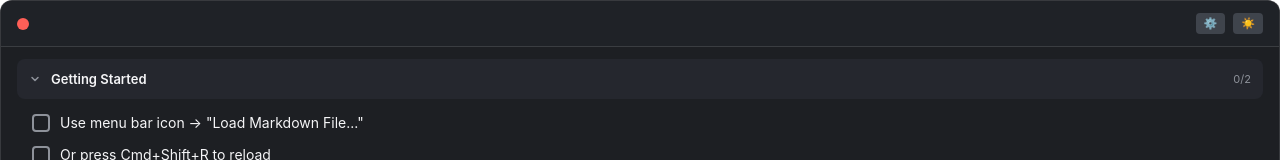
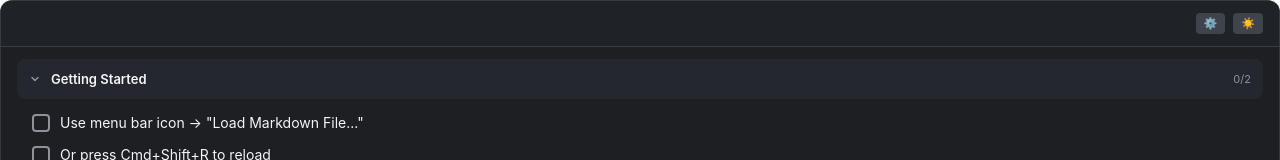
Before and after one commit to scdozier/stepsheet, a React app: page / in a window 1280 px wide. Shown: the top 160 px of the page. Built offline with nearby package versions, Linux system fonts and the light colour scheme.

Commit message:
Remove custom close button (use native macOS traffic lights only)

```diff
--- a/src/App.tsx
+++ b/src/App.tsx
@@ -493,34 +493,8 @@ const App: React.FC = () => {
           transition: 'background-color 0.3s, border-color 0.3s',
         }}
       >
-        {/* Left side: Close button */}
-        <div style={{ display: 'flex', alignItems: 'center', gap: '10px', overflow: 'hidden', flex: 1 }}>
-          {/* Close button (red traffic light) */}
-          <button
-            onClick={() => window.electronAPI.closeWindow()}
-            style={{
-              // @ts-expect-error - WebkitAppRegion is a valid CSS property for Electron
-              WebkitAppRegion: 'no-drag',
-              width: '12px',
-              height: '12px',
-              borderRadius: '50%',
-              backgroundColor: '#ff5f57',
-              border: 'none',
-              cursor: 'pointer',
-              padding: 0,
-              flexShrink: 0,
-              transition: 'background-color 0.15s',
-            }}
-            onMouseEnter={(e) => {
-              e.currentTarget.style.backgroundColor = '#e0443e';
-            }}
-            onMouseLeave={(e) => {
-              e.currentTarget.style.backgroundColor = '#ff5f57';
-            }}
-            title="Close window"
-            aria-label="Close window"
-          />
-        </div>
+        {/* Left side: spacing for native macOS traffic lights */}
+        <div style={{ display: 'flex', alignItems: 'center', paddingLeft: '60px' }}></div>
 
         {/* Header buttons - must be no-drag */}
         <div style={{ display: 'flex', gap: '8px', alignItems: 'center', position: 'relative' }}>
```
